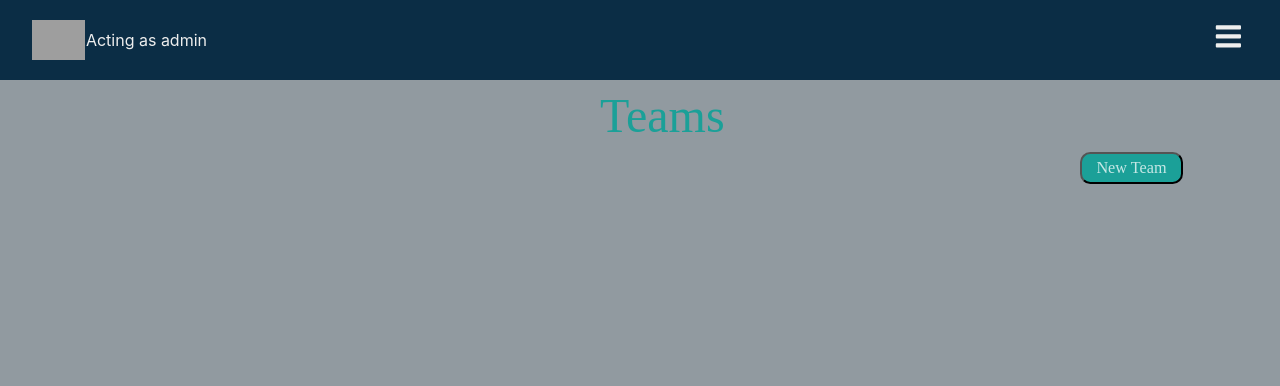
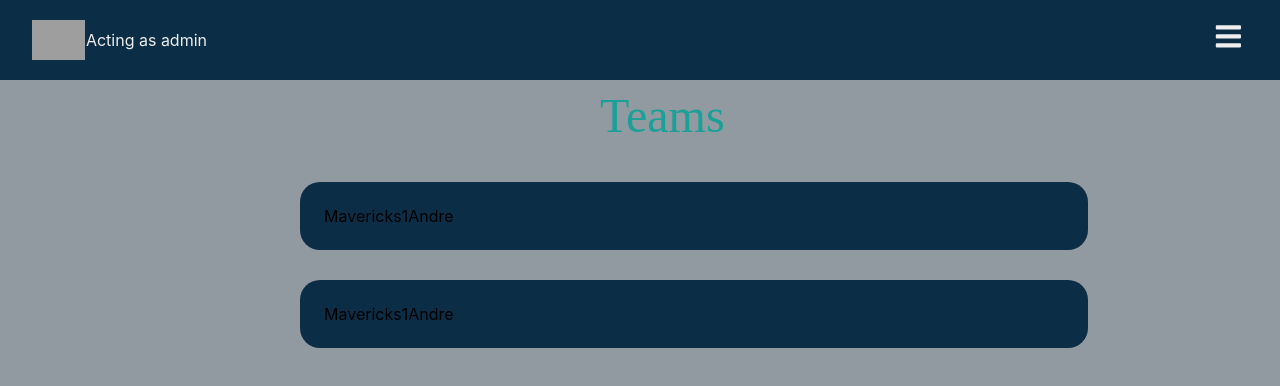
Before and after one commit to M-Cleveland153/Project_Management_App_Front_End_2022-12-10, a React (Create React App) app: page /teams in a window 1280 px wide. Shown: the top 386 px of the page. Built offline with nearby package versions, Linux system fonts and the light colour scheme; grey boxes are pictures that could not be loaded; what axios-retry would draw is missing.

Commit message:
Modified Teams folder

```diff
--- a/src/components/teams/Card.js
+++ b/src/components/teams/Card.js
@@ -0,0 +1,7 @@
+import classes from "./Card.module.css";
+
+function Card(props) {
+  return <div className={classes.card}>{props.children}</div>;
+}
+
+export default Card;
--- /dev/null
+++ b/src/components/teams/Card.module.css
@@ -0,0 +1,13 @@
+.card {
+  background-color: #0b2d45;
+  border-radius: 20px;
+  position: absolute;
+  width: 788px;
+
+  /* height: 384px; */
+  left: 270px;
+  /* top: 324px; */
+  position: relative;
+  display: flex;
+  padding: 1.5rem;
+}
--- /dev/null
+++ b/src/components/teams/TeamItem.js
@@ -0,0 +1,18 @@
+import Card from "./Card";
+import classes from "./Teams.module.css";
+
+function TeamItem(props) {
+  return (
+    <li className={classes.li}>
+      <Card>
+        <p>{props.teamName}</p>
+
+        <p>{props.numberOfProjects}</p>
+
+        <p>{props.members}</p>
+      </Card>
+    </li>
+  );
+}
+
+export default TeamItem;
--- /dev/null
+++ b/src/components/teams/TeamList.js
@@ -0,0 +1,20 @@
+import TeamItem from "./TeamItem";
+import classes from "./Teams.module.css";
+
+function TeamList(props) {
+  return (
+    <ul className={classes.ul}>
+      {props.teams.map((team) => (
+        <TeamItem
+        //   key={team.id}
+        //   id={team.id}
+          teamName={team.teamName}
+          numberOfProjects={team.numberOfProjects}
+          members={team.members}
+        />
+      ))}
+    </ul>
+  );
+}
+
+export default TeamList;
--- /dev/null
+++ b/src/components/teams/Teams.module.css
@@ -0,0 +1,116 @@
+.message {
+    /* position: absolute;
+    width: 616px;
+    height: 256px;
+    left: 556px;
+    top: 419px;
+
+    font-family: "Inter";
+    font-style: normal;
+    font-weight: 400;
+    font-size: 18px;
+    line-height: 32px;
+
+    font-feature-settings: "salt" on, "liga" off; */
+
+    color: #ffffff;
+    /* position: absolute;
+    width: 616px;
+    height: 256px;
+    left: 556px;
+    top: 419px; */
+    padding-left: 5%;
+    padding-right: 5%;
+    padding-top: 3%;
+
+    font-family: "Inter";
+    font-style: normal;
+    font-weight: 400;
+    font-size: 18px;
+    line-height: 32px;
+  }
+
+  .user {
+    color: #ffffff;
+
+    font-family: "Mulish";
+    font-style: normal;
+    font-weight: 400;
+    font-size: 24px;
+    line-height: 150%;
+
+    position: absolute;
+    left: 8.18%;
+    /* right: 61%; */
+    top: 2.23%;
+    bottom: 64.55%;
+  }
+
+  .date {
+    color: #ffffff;
+
+    font-family: "Mulish";
+    font-style: normal;
+    font-weight: 400;
+    font-size: 24px;
+    line-height: 150%;
+
+    position: absolute;
+    /* left: 55.15%; */
+    right: 8.18%;
+    top: 2.23%;
+    bottom: 64.55%;
+  }
+
+  .ul {
+    list-style-type: none;
+    margin: 0;
+    padding: 0;
+  }
+
+  .li {
+    margin: 30px;
+  }
+
+  .h1 {
+    color: #1ba098;
+    left: 600px;
+    width: 313px;
+    position: relative;
+    font-family: "Mulish";
+    font: "Mulish";
+    font-style: normal;
+    font-weight: 400;
+    font-size: 48px;
+    line-height: 150%;
+  }
+
+  .actions button {
+    /* color: #ffffff; */
+    background-color: #1ba098;
+    position: relative;
+    left: 1080px;
+    width: 103px;
+    height: 32px;
+    border-radius: 10.2875px;
+
+    font-family: "Mulish";
+    font-style: normal;
+    font-weight: 400;
+    font-size: 16.2439px;
+    line-height: 150%;
+    /* or 24px */
+
+    align-items: center;
+    text-align: center;
+
+    color: rgba(255, 255, 255, 0.75);
+  }
+
+  .hr {
+    border: 1px solid #deb992;
+    margin: 50px;
+    width: 1050px;
+    position: relative;
+    left: 200px;
+  }
--- a/src/routes/Teams.js
+++ b/src/routes/Teams.js
@@ -1,15 +1,23 @@
-import React, { useState } from 'react'
+import React, { useState } from "react";
 import Navbar from "../components/Navbar";
 import classes from "../components/announcements/Announcements.module.css";
 import Popup from "../components/popup/Popup";
+import TeamList from "../components/teams/TeamList";
 
 const Teams = () => {
+  const loadedTeams = [
+    {
+      teamName: "Mavericks",
+      numberOfProjects: 1,
+      members: "Andre",
+    },
+    {
+      teamName: "Mavericks",
+      numberOfProjects: 1,
+      members: "Andre",
+    }
 
-
-
-
-
-
+  ];
 
   const [buttonPopup, setButtonPopup] = useState(false);
 
@@ -20,17 +28,18 @@ const Teams = () => {
   return (
     <section>
       <Navbar />
-        <h1 className={classes.h1}>Teams</h1>
-        <div className={classes.actions}>
-          <button onClick={clickNew}>New Team</button>
-        </div>
+      <h1 className={classes.h1}>Teams</h1>
+      {/* <div className={classes.actions}>
+        <button onClick={clickNew}>New Team</button>
+      </div> */}
+      <TeamList teams={loadedTeams}/>
 
-        <Popup trigger={buttonPopup} setTrigger={setButtonPopup}>
-          <h3>Overlay Template Title</h3>
-          <p>Michael was here...</p>
-        </Popup>
-      </section>
-  )
-}
+      {/* <Popup trigger={buttonPopup} setTrigger={setButtonPopup}>
+        <h3>Overlay Template Title</h3>
+        <p>Michael was here...</p>
+      </Popup>{" "} */}
+    </section>
+  );
+};
 
-export default Teams
+export default Teams;
```
